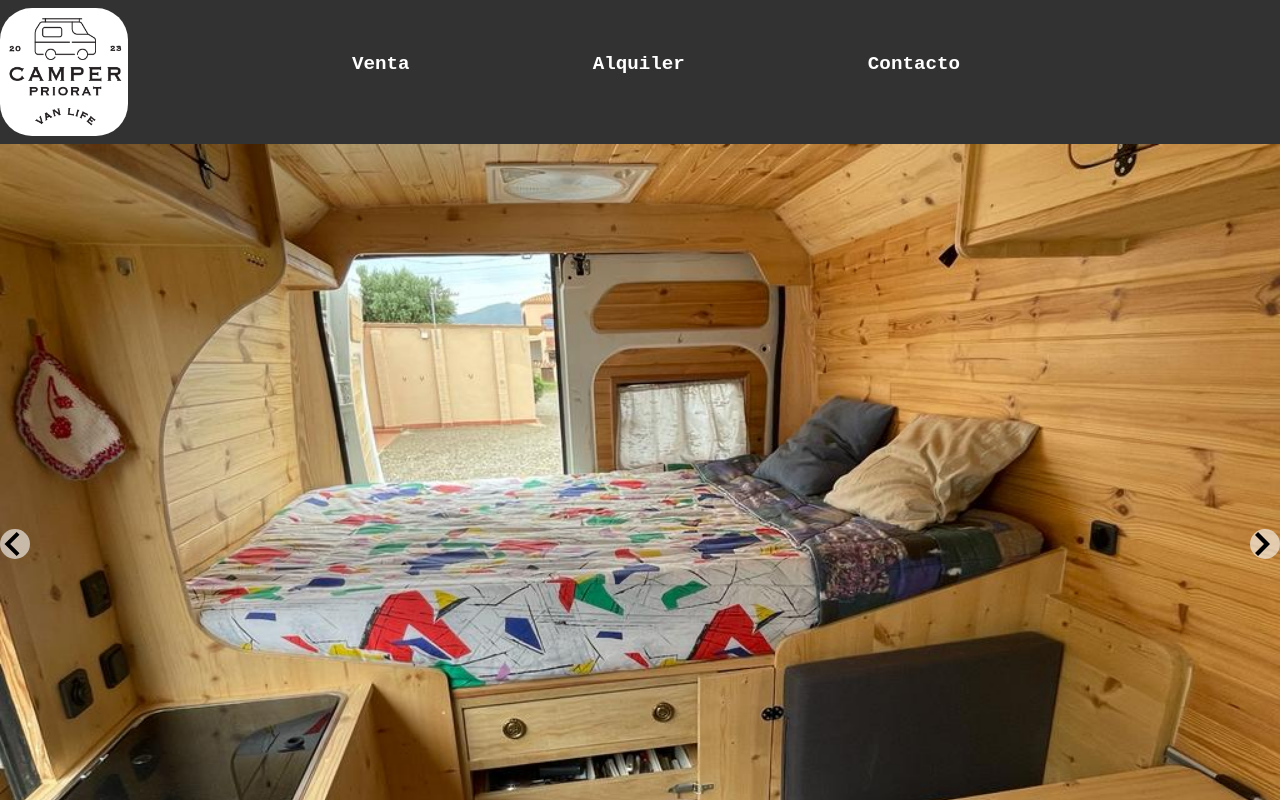
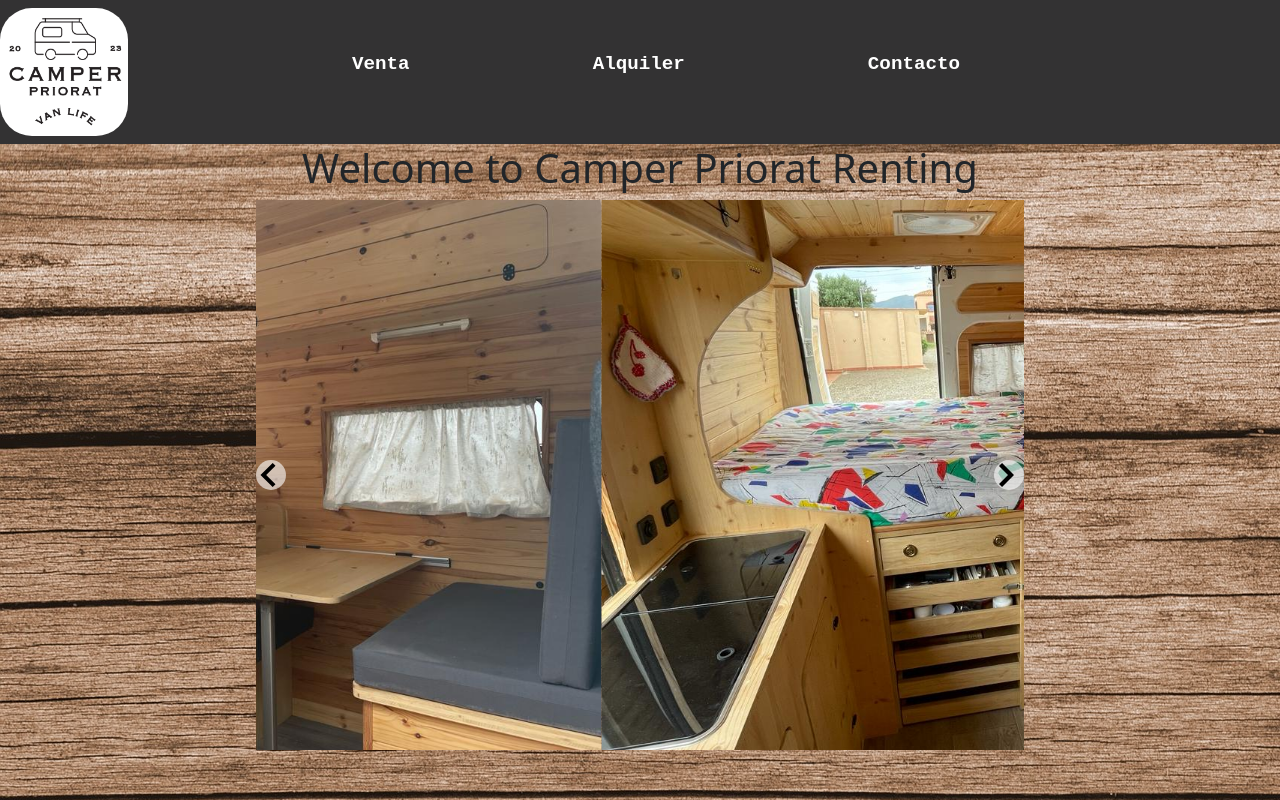
Before and after one commit to sisasfx/camper-priorat, a React (Create React App) app: page /renting in a window 1280 px wide. Shown: the top 800 px of the page. Built offline with nearby package versions, Linux system fonts and the light colour scheme.

Commit message:
fix:Slider Images

```diff
--- a/package.json
+++ b/package.json
@@ -3,6 +3,7 @@
   "version": "0.1.0",
   "private": true,
   "dependencies": {
+    "@babel/plugin-proposal-private-property-in-object": "7.21.11",
     "@testing-library/jest-dom": "^5.16.5",
     "@testing-library/react": "^13.4.0",
     "@testing-library/user-event": "^13.5.0",
@@ -12,8 +13,7 @@
     "react-router-dom": "^6.12.1",
     "react-scripts": "5.0.1",
     "react-slideshow-image": "^4.2.1",
-    "web-vitals": "^2.1.4",
-    "@babel/plugin-proposal-private-property-in-object":"7.21.11"
+    "web-vitals": "^2.1.4"
   },
   "scripts": {
     "start": "react-scripts start",
--- a/public/index.html
+++ b/public/index.html
@@ -5,7 +5,7 @@
     <meta name="viewport" content="width=device-width, initial-scale=1.0">
     <title>Camper Priorat</title>
 </head>
-<body id="root">
+<div id="root">
 
-</body>
+</div>
 </html>
--- /dev/null
+++ b/src/components/slider.jsx
@@ -0,0 +1,43 @@
+import React from "react";
+import { Slide } from "react-slideshow-image";
+import "react-slideshow-image/dist/styles.css";
+import Renting1 from "../img/IMG-20230619-WA0012.jpg";
+import Renting2 from "../img/IMG-20230619-WA0013.jpg";
+import Renting3 from "../img/IMG-20230619-WA0014.jpg";
+import Renting4 from "../img/IMG-20230619-WA0015.jpg";
+import Renting5 from "../img/IMG-20230619-WA0016.jpg";
+import Renting6 from "../img/IMG-20230619-WA0017.jpg";
+
+export const Slider = () => {
+  const images = [Renting1, Renting2, Renting3, Renting4, Renting5, Renting6];
+  return (
+    <Slide>
+      <div className="each-slide-effect">
+        <div style={{ backgroundImage: `url(${images[0]})` }}>
+        </div>
+      </div>
+      <div className="each-slide-effect">
+        <div style={{ backgroundImage: `url(${images[1]})` }}>
+        </div>
+      </div>
+      <div className="each-slide-effect">
+        <div style={{ backgroundImage: `url(${images[2]})` }}>
+        </div>
+      </div>
+      <div className="each-slide-effect">
+        <div style={{ backgroundImage: `url(${images[3]})` }}>
+        </div>
+      </div>
+      <div className="each-slide-effect">
+        <div style={{ backgroundImage: `url(${images[4]})` }}>
+        </div>
+      </div>
+      <div className="each-slide-effect">
+        <div style={{ backgroundImage: `url(${images[5]})` }}>
+        </div>
+      </div>
+    </Slide>
+  );
+};
+
+export default Slider;
--- a/src/pages/renting.jsx
+++ b/src/pages/renting.jsx
@@ -1,49 +1,19 @@
 import React from "react";
-import { Slide } from "react-slideshow-image";
-import "react-slideshow-image/dist/styles.css";
 import "../styles/pages.css";
-import Renting1 from "../img/IMG-20230619-WA0012.jpg";
-import Renting2 from "../img/IMG-20230619-WA0013.jpg";
-import Renting3 from "../img/IMG-20230619-WA0014.jpg";
-import Renting4 from "../img/IMG-20230619-WA0015.jpg";
-import Renting5 from "../img/IMG-20230619-WA0016.jpg";
-import Renting6 from "../img/IMG-20230619-WA0017.jpg";
+import Slider from "../components/slider.jsx";
+
+
 
 export const Renting = () => {
-  const images = [Renting1, Renting2, Renting3, Renting4, Renting5, Renting6];
+
 
   return (
-      <Slide>
-        <div className="each-slide">
-          <div style={{'backgroundImage': `url(${images[0]})` }}
-          ></div>
-        </div>
-        <div className="each-slide">
-          <div
-            style={{'backgroundImage': `url(${images[1]})` }}
-          ></div>
-        </div>
-        <div className="each-slide">
-          <div
-            style={{'backgroundImage': `url(${images[2]})` }}
-          ></div>
-        </div>
-        <div className="each-slide">
-          <div
-            style={{'backgroundImage': `url(${images[3]})` }}
-          ></div>
-        </div>
-        <div className="each-slide">
-          <div
-            style={{'backgroundImage': `url(${images[4]})` }}
-          ></div>
-        </div>
-        <div className="each-slide">
-          <div
-            style={{'backgroundImage': `url(${images[5]})` }}
-          ></div>
-        </div>
-      </Slide>
+    <div className="main-renting">
+      <h1>Welcome to Camper Priorat Renting</h1>
+      <div className="slide-container">
+        <Slider/>
+      </div>
+    </div>
   );
 };
 
--- a/src/styles/components.css
+++ b/src/styles/components.css
@@ -35,3 +35,16 @@
     width: 50%;
     align-self: flex-end;
 }
+
+/*SLIDER*/
+.slide-container{
+    width: 60%;
+    height: 500px;
+}
+.each-slide-effect > div{
+    display: flex;
+    align-items: center;
+    justify-content: center;
+    background-size: cover;
+    height: 550px;
+}
--- a/src/styles/pages.css
+++ b/src/styles/pages.css
@@ -100,17 +100,13 @@
     border-radius: 2rem;
 }
 
-/*  RENTING  */
+/*RENTING*/
+
 .main-renting{
+    min-height: 100vh;
     display: flex;
-    height: 100vh;
-    justify-content: center;
+    flex-direction: column;
     align-items: center;
+    overflow-y: auto;
+    background-image: url("../img/wood-591631_1920.jpg");
 }
-.each-slide > div{
-    display: flex;
-    align-items: center;
-    justify-content: center;
-    background-size: cover;
-    height: 100vh;
-}
```
Also changed, not shown: 1 other file (tests, documents, lock files or other folders).
